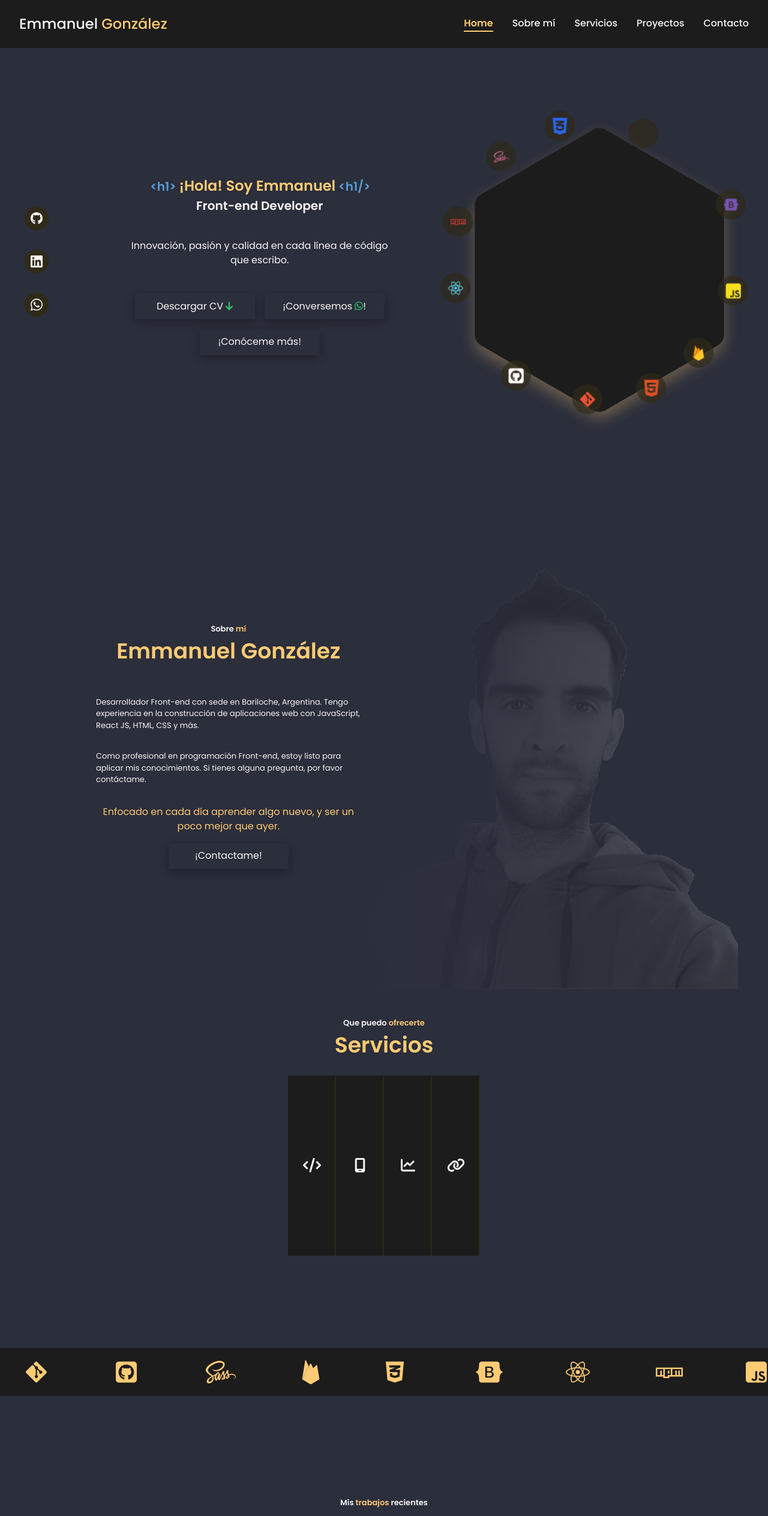
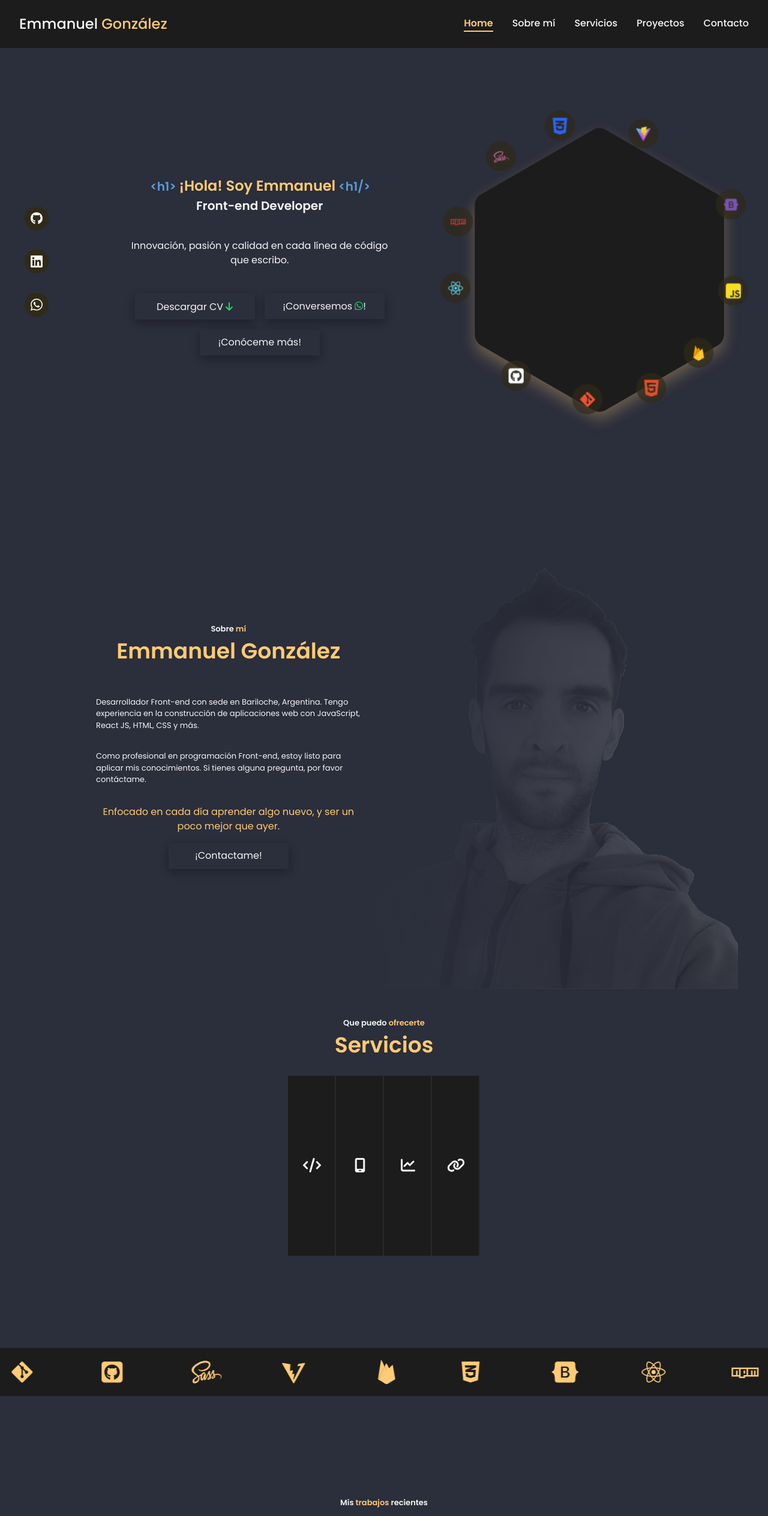
Before and after one commit to EmmanuelGonzalez22/portfolio, a React (Vite) app: page / in a window 1280 px wide. Shown: the top 2528 px of the page at 60% size. Built offline with nearby package versions, Linux system fonts and the light colour scheme.

Commit message:
fix download cv, feature vite

```diff
--- a/src/components/common/carouselSkills/index.jsx
+++ b/src/components/common/carouselSkills/index.jsx
@@ -1,5 +1,6 @@
 import React, { useEffect, useRef } from "react";
 import { useIcons } from "../../../hooks";
+import vite from "../../../assets/img/vite.svg";
 import "./styles.scss";
 
 const CarouselSkills = () => {
@@ -62,6 +63,49 @@ const CarouselSkills = () => {
         </div>
         <div className='slide'>
           <svg
+            className='icon__slide'
+            xmlns='http://www.w3.org/2000/svg'
+            viewBox='0 0 128 128'
+          >
+            <defs>
+              <linearGradient
+                id='a'
+                x1='6'
+                x2='235'
+                y1='33'
+                y2='344'
+                gradientTransform='translate(0 .937) scale(.3122)'
+                gradientUnits='userSpaceOnUse'
+              >
+                <stop offset='0' stop-color='#41d1ff' />
+                <stop offset='1' stop-color='#bd34fe' />
+              </linearGradient>
+              <linearGradient
+                id='b'
+                x1='194.651'
+                x2='236.076'
+                y1='8.818'
+                y2='292.989'
+                gradientTransform='translate(0 .937) scale(.3122)'
+                gradientUnits='userSpaceOnUse'
+              >
+                <stop offset='0' stop-color='#ffea83' />
+                <stop offset='.083' stop-color='#ffdd35' />
+                <stop offset='1' stop-color='#ffa800' />
+              </linearGradient>
+            </defs>
+            <path
+              fill='#ffcb74'
+              d='M124.766 19.52 67.324 122.238c-1.187 2.121-4.234 2.133-5.437.024L3.305 19.532c-1.313-2.302.652-5.087 3.261-4.622L64.07 25.187a3.09 3.09 0 0 0 1.11 0l56.3-10.261c2.598-.473 4.575 2.289 3.286 4.594Zm0 0'
+            />
+            <path
+              fill='#1c1c1c'
+              d='M91.46 1.43 48.954 9.758a1.56 1.56 0 0 0-1.258 1.437l-2.617 44.168a1.563 1.563 0 0 0 1.91 1.614l11.836-2.735a1.562 1.562 0 0 1 1.88 1.836l-3.517 17.219a1.562 1.562 0 0 0 1.985 1.805l7.308-2.223c1.133-.344 2.223.652 1.985 1.812l-5.59 27.047c-.348 1.692 1.902 2.614 2.84 1.164l.625-.968 34.64-69.13c.582-1.16-.421-2.48-1.69-2.234l-12.185 2.352a1.558 1.558 0 0 1-1.793-1.965l7.95-27.562A1.56 1.56 0 0 0 91.46 1.43Zm0 0'
+            />
+          </svg>
+        </div>
+        <div className='slide'>
+          <svg
             xmlns='http://www.w3.org/2000/svg'
             viewBox='0 0 32 32'
             width='50px'
--- a/src/components/common/carouselSkills/styles.scss
+++ b/src/components/common/carouselSkills/styles.scss
@@ -17,6 +17,7 @@
         font-size: 2.5rem;
         text-align: center;
         color: $titleColor;
+        height: 40px;
       }
     }
   }
--- a/src/components/layout/footer/index.jsx
+++ b/src/components/layout/footer/index.jsx
@@ -18,7 +18,7 @@ const Footer = () => {
             </li>
             <li className='social__item'>
               <a
-                href='https://www.linkedin.com/in/emmanuel-gonzalez-935470227/'
+                href='https://www.linkedin.com/in/emmanuel-gonzalez-desarrollador-web/'
                 target='_blank'
               >
                 <Icon icon='fab fa-linkedin' />
--- a/src/hooks/index.js
+++ b/src/hooks/index.js
@@ -1,3 +1,4 @@
 export { useIcons } from "./useIcons";
 export { useScroll } from "./useScroll";
 export { useResponsive } from "./useResponsive";
+export { useDownload } from "./useDownload";
--- /dev/null
+++ b/src/hooks/useDownload/index.js
@@ -0,0 +1,25 @@
+import { useState } from "react";
+
+const useDownload = () => {
+  const [msg, setMsg] = useState("Descargar CV");
+  const [isDownload, setIsDownload] = useState(false);
+
+  const downloadFileAtURL = (url) => {
+    setIsDownload(true);
+    setMsg("Descargando...");
+    setTimeout(() => {
+      setMsg("Descargar CV");
+      setIsDownload(false);
+    }, 2000);
+
+    const link = document.createElement("a");
+    link.href = url;
+    link.setAttribute("download", "EmmanuelGonzalezCV.pdf");
+    document.body.appendChild(link);
+    link.click();
+    link.parentNode.removeChild(link);
+  };
+  return { downloadFileAtURL, msg, isDownload };
+};
+
+export { useDownload };
--- a/src/pages/home/index.jsx
+++ b/src/pages/home/index.jsx
@@ -1,10 +1,15 @@
 import { Link } from "react-scroll";
-import { useIcons } from "../../hooks";
+import { useIcons, useDownload } from "../../hooks";
 import avatar from "../../assets/img/avatar-svg.svg";
+import vite from "../../assets/img/vite.svg";
 import "./styles.scss";
 
 const Home = () => {
   const Icon = useIcons("circle__icon");
+  const URL_CV =
+    "https://www.dropbox.com/scl/fi/9fd8i3wq1an4z9ydkpsaj/CV-Emmanuel-Gonzalez.pdf?rlkey=6iqah7zeiz1iyyjhlzekk3ay3&dl=1";
+  const { downloadFileAtURL, isDownload, msg } = useDownload(URL_CV);
+
   return (
     <section className='home__container'>
       <article className='social__container'>
@@ -16,7 +21,7 @@ const Home = () => {
           </li>
           <li className='social__item'>
             <a
-              href='https://www.linkedin.com/in/emmanuel-gonzalez-935470227/'
+              href='https://www.linkedin.com/in/emmanuel-gonzalez-desarrollador-web/'
               target='_blank'
             >
               <Icon icon='fab fa-linkedin' />
@@ -145,7 +150,9 @@ const Home = () => {
               />
             </svg>
           </div>
-          <div className='avatar__container--circle'></div>
+          <div className='avatar__container--circle'>
+            <img src={vite} alt='ViteJS' className='circle__icon' />
+          </div>
         </div>
         <div className='info__profile'>
           <div>
@@ -159,14 +166,14 @@ const Home = () => {
             Innovación, pasión y calidad en cada línea de código que escribo.
           </h4>
           <div className='buttons__profile'>
-            <a
+            <button
               className='button'
-              href='https://www.dropbox.com/s/ibfr4yag36w4czp/Cv%20Emmanuel%20Gonzalez.pdf?dl=0'
-              download
-              target='_blank'
+              onClick={(e) => {
+                downloadFileAtURL(URL_CV);
+              }}
             >
-              Descargar CV <Icon icon='fas fa-arrow-down' />
-            </a>
+              {msg} {!isDownload && <Icon icon='fas fa-arrow-down' />}
+            </button>
             <a
               href='https://wa.me/5492944690230/?text=%C2%A1Hola%21%20%C2%BFEst%C3%A1s%20buscando%20un%20desarrollador%20web%20altamente%20motivado%20y%20comprometido%3F%20%C2%A1Escr%C3%ADbeme%20y%20hablemos%20sobre%20las%20oportunidades%20actuales%20y%20c%C3%B3mo%20puedo%20contribuir%20al%20crecimiento%20de%20tu%20organizaci%C3%B3n%21'
               target='_blank'
--- a/src/scss/global.scss
+++ b/src/scss/global.scss
@@ -119,6 +119,10 @@ svg {
     transform: translateY(-3px);
     box-shadow: 0 5px 15px rgba(0, 0, 0, 0.6);
   }
+  &:active {
+    transform: translateY(3px);
+    box-shadow: 0 2px 6px rgba(0, 0, 0, 0.3);
+  }
 }
 .title__container {
   display: flex;
```
Also changed, not shown: src/assets/img/vite.svg (added).
